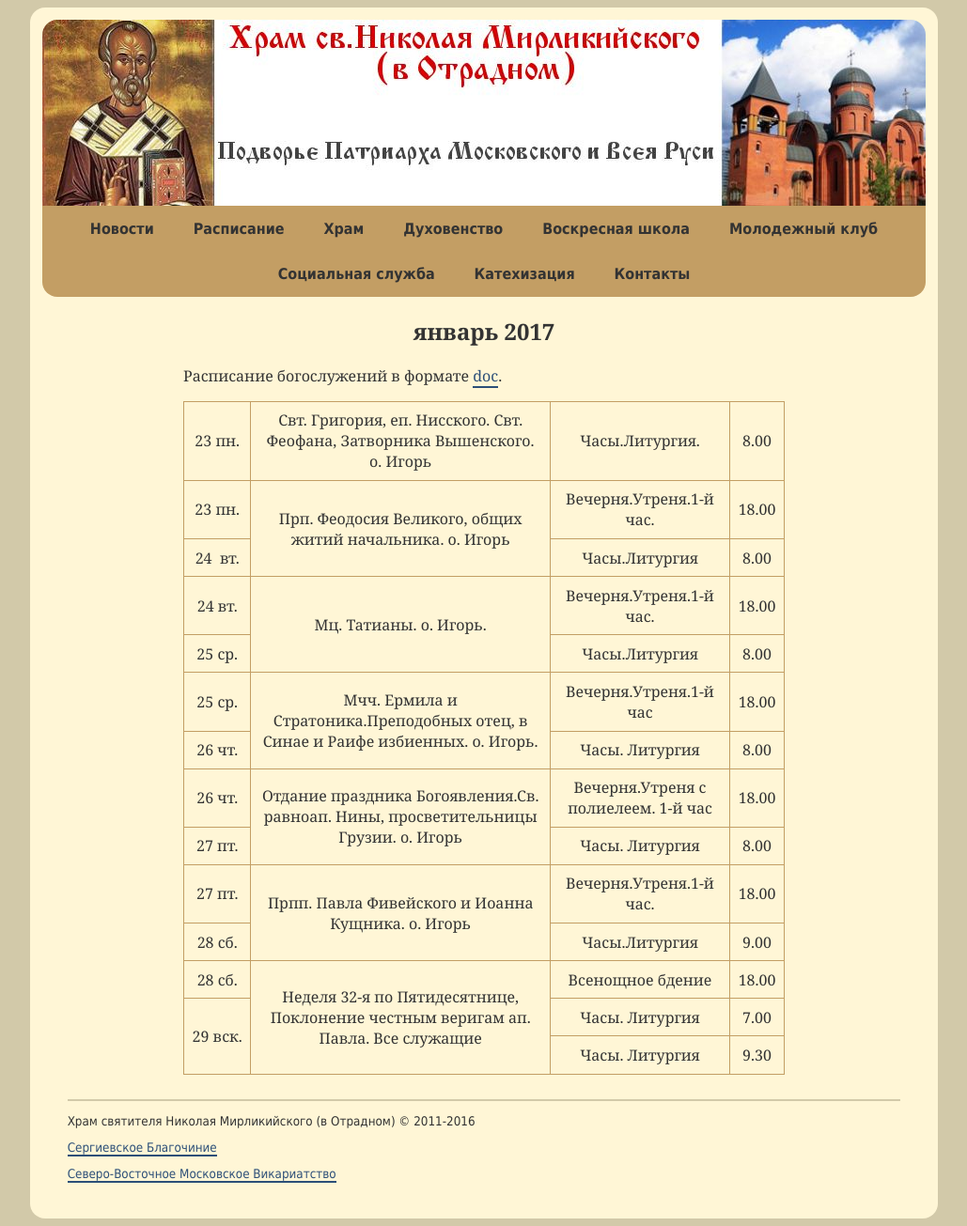
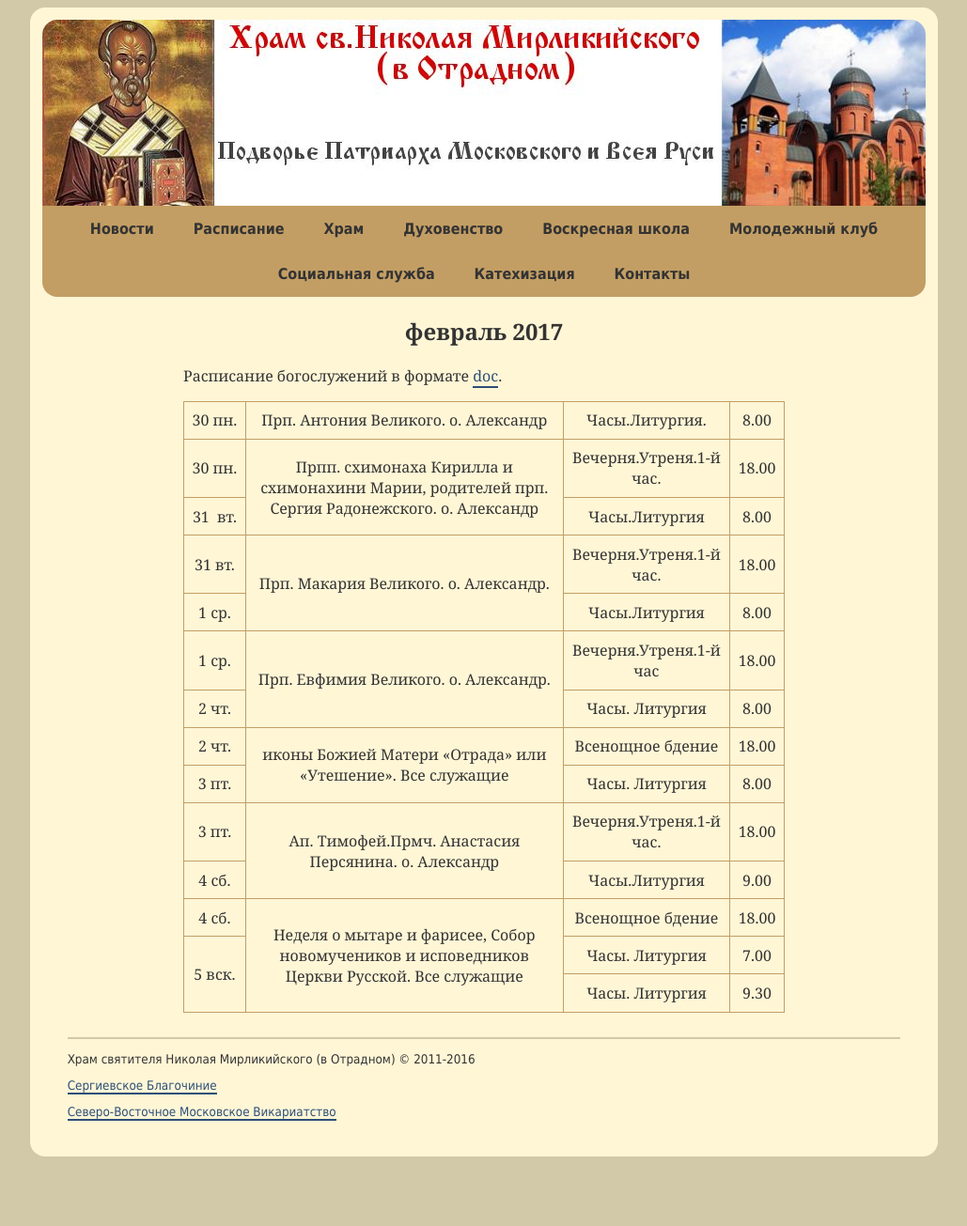
Before and after one commit to hramotradnoe/hramotradnoe.github.io, a Jekyll site: the page built from schedule/index.html, in a window 1280 px wide. Shown: the whole page at 94% size, without its empty margins (125-1154 px from the left). Built offline with Jekyll 4.4.1, drawn with Linux system fonts in a browser that asks for light colours; after the commit the page ends 1239 px from its top, so only the background shows below that.

Commit message:
Update schedule.yml

```diff
--- a/_data/schedule.yml
+++ b/_data/schedule.yml
@@ -1,59 +1,59 @@
-period: январь 2017
-link: "https://docs.google.com/document/d/1_o-GxFoLOUeIGDYI_TAx00IJBXjGjPG1RDHQ4mCoUw4/edit"
+period: февраль 2017
+link: "https://docs.google.com/document/d/1obwdVfB3sr8Ir-t97x6eoSNr5KiJ3Zi8HUk77FuJE6c/edit"
 timetable:
- - description : "Свт. Григория, еп. Нисского. Свт. Феофана, Затворника Вышенского. о. Игорь"
+ - description : "Прп. Антония Великого. о. Александр"
    services    :
-      - day   : 23&nbsp;пн.
+      - day   : 30&nbsp;пн.
         time  : '8.00'
         title : "Часы.Литургия."
- - description : "Прп. Феодосия Великого, общих житий начальника. о. Игорь"
+ - description : "Прпп. схимонаха Кирилла и схимонахини Марии, родителей прп. Сергия Радонежского. о. Александр"
    services    :
-      - day   : 23&nbsp;пн.
+      - day   : 30&nbsp;пн.
         time  : '18.00'
         title : "Вечерня.Утреня.1-й час."
-      - day   : 24&nbsp; вт.
+      - day   : 31&nbsp; вт.
         time  : '8.00'
         title : "Часы.Литургия"
- - description : "Мц. Татианы. о. Игорь."
+ - description : "Прп. Макария Великого. о. Александр."
    services    :
-      - day   : 24&nbsp;вт.
+      - day   : 31&nbsp;вт.
         time  : '18.00'
         title : "Вечерня.Утреня.1-й час."
-      - day   : 25&nbsp;ср.
+      - day   : 1&nbsp;ср.
         time  : '8.00'
         title : "Часы.Литургия"
- - description : "Мчч. Ермила и Стратоника.Преподобных отец, в Синае и Раифе избиенных. о. Игорь."
+ - description : "Прп. Евфимия Великого. о. Александр."
    services    :
-      - day   : 25&nbsp;ср.
+      - day   : 1&nbsp;ср.
         time  : '18.00'
         title : "Вечерня.Утреня.1-й час"
-      - day   : 26&nbsp;чт.
+      - day   : 2&nbsp;чт.
         time  : '8.00'
         title : "Часы. Литургия"
- - description : "Отдание праздника Богоявления.Св. равноап. Нины, просветительницы Грузии.  о. Игорь"
+ - description : "иконы Божией Матери «Отрада» или «Утешение».  Все служащие"
    services    :
-      - day   : 26&nbsp;чт.
+      - day   : 2&nbsp;чт.
         time  : '18.00'
-        title : "Вечерня.Утреня с полиелеем. 1-й час"
-      - day   : 27&nbsp;пт.
+        title : "Всенощное бдение"
+      - day   : 3&nbsp;пт.
         time  : '8.00'
         title : "Часы. Литургия"
- - description : "Прпп. Павла Фивейского и Иоанна Кущника. о. Игорь"
+ - description : "Ап. Тимофей.Прмч. Анастасия Персянина. о. Александр"
    services    :
-      - day   : 27&nbsp;пт.
+      - day   : 3&nbsp;пт.
         time  : '18.00'
         title : "Вечерня.Утреня.1-й час."
-      - day   : 28&nbsp;сб.
+      - day   : 4&nbsp;сб.
         time  : '9.00'
         title : "Часы.Литургия"
- - description : "Неделя 32-я по Пятидесятнице, Поклонение честным веригам ап. Павла. Все служащие"
+ - description : "Неделя о мытаре и фарисее, Собор новомучеников и исповедников Церкви Русской. Все служащие"
    services    :
-      - day   : 28&nbsp;сб.
+      - day   : 4&nbsp;сб.
         time  : '18.00'
         title : "Всенощное бдение"
-      - day   : 29&nbsp;вск.
+      - day   : 5&nbsp;вск.
         time  : '7.00'
         title : "Часы. Литургия"
-      - day   : 29&nbsp;вск.
+      - day   : 5&nbsp;вск.
         time  : '9.30'
         title : "Часы. Литургия"
```
